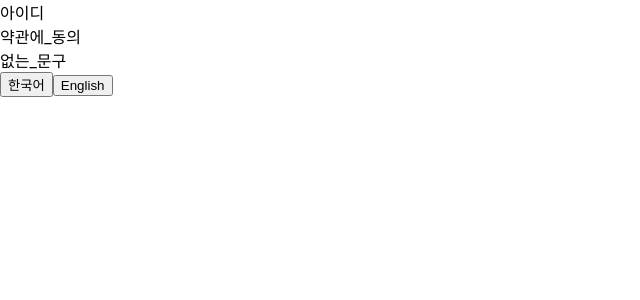
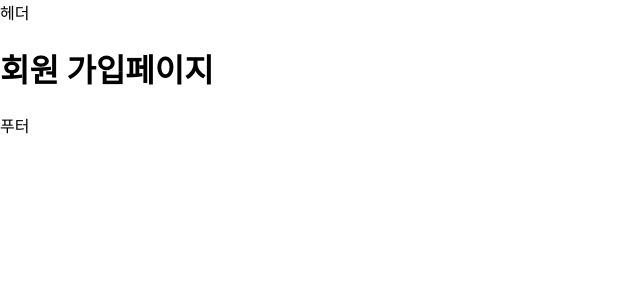
Before and after one commit to lionjeongin/react_project, a React (Create React App) app: page /member/join in a window 1280 px wide. Shown: the top 300 px of the page, without its empty margins (0-640 px from the left). Built offline with nearby package versions, Linux system fonts and the light colour scheme.

Commit message:
레이아웃 구성

```diff
--- a/src/App.js
+++ b/src/App.js
@@ -1,22 +1,32 @@
-import { Helmet } from "react-helmet-async";
-import { useTranslation } from "react-i18next";
+import { Routes, Route } from 'react-router-dom';
+import loadable from '@loadable/component';
+
+const MainLayout = loadable(() => import('./layouts/MainLayout'));
+const NotFound = loadable(() => import('./commons/pages/NotFound'));
+const Main = loadable(() => import('./main/pages/Main')); // 메인페이지
+
+/* 회원 페이지 S */
+const Join = loadable(() => import('./member/pages/Join'));
+const Login = loadable(() => import('./member/pages/Login'));
+
+/* 회원 페이지 E */
 
 const App = () => {
-  const { t, i18n } = useTranslation();
+  return (
+    <Routes>
+      <Route path="/" element={<MainLayout />}>
+        <Route index element={<Main />} /> {/* 메인 페이지 */}
 
-  return (
-    <>
-      <Helmet>
-        <title>사이트 제목 변경 테스트!</title>
-      </Helmet>
-      <div>{t('아이디')}</div> {/* 문구 입력 앞에는 t 적어주기 */}
-      <div>{t('약관에_동의')}</div>
-      <div>{t('없는_문구')}</div>
-      <button type="button" onClick={() => i18n.changeLanguage('ko')}>한국어</button>
-      <button type="button" onClick={() => i18n.changeLanguage('en')}>English</button>
-    </>
+        {/* 회원 페이지 S */}
+        <Route path="member">
+          <Route path="join" element={<Join />} />
+          <Route path="login" element={<Login />} />
+        </Route>
+        {/* 회원 페이지 E */}
+        <Route path="*" element={<NotFound />} /> {/* 없는 페이지 */}
+      </Route>
+    </Routes>
   );
-
 };
 
 export default App;
--- /dev/null
+++ b/src/commons/pages/NotFound.js
@@ -0,0 +1,7 @@
+import React from "react";
+
+const NotFound = () => {
+    return <h1>페이지 없음..</h1>;
+};
+
+export default React.memo(NotFound);
--- a/src/index.js
+++ b/src/index.js
@@ -3,16 +3,19 @@
 import './index.css';
 import App from './App';
 import reportWebVitals from './reportWebVitals';
-import { HelmetProvider } from 'react-helmet-async'
+import { HelmetProvider } from 'react-helmet-async';
+import { BrowserRouter } from 'react-router-dom';
 import './i18n';
 
 const root = ReactDOM.createRoot(document.getElementById('root'));
 root.render(
   <React.StrictMode>
     <HelmetProvider>
-    <App />
+      <BrowserRouter>
+        <App />
+      </BrowserRouter>
     </HelmetProvider>
-  </React.StrictMode>
+  </React.StrictMode>,
 );
 
 // If you want to start measuring performance in your app, pass a function
--- /dev/null
+++ b/src/layouts/MainLayout.js
@@ -0,0 +1,18 @@
+import React from 'react';
+import { Outlet } from 'react-router-dom';
+import Header from '../outlines/Header';
+import Footer from '../outlines/Footer';
+
+const MainLayout = () => {
+  return (
+    <>
+      <Header />
+      <main>
+        <Outlet />
+      </main>
+      <Footer />
+    </>
+  );
+};
+
+export default React.memo(MainLayout);
--- /dev/null
+++ b/src/main/pages/Main.js
@@ -0,0 +1,7 @@
+import React from 'react';
+
+const Main = () => {
+  return <h1>메인페이지</h1>;
+};
+
+export default React.memo(Main);
--- /dev/null
+++ b/src/member/pages/Join.js
@@ -0,0 +1,7 @@
+import React from "react";
+
+const Join = () => {
+    return <h1>회원 가입페이지</h1>;
+};
+
+export default React.memo(Join);
--- /dev/null
+++ b/src/member/pages/Login.js
@@ -0,0 +1,7 @@
+import React from "react";
+
+const Login = () => {
+    return <h1>로그인 페이지</h1>;
+};
+
+export default React.memo(Login);
--- /dev/null
+++ b/src/outlines/Footer.js
@@ -0,0 +1,7 @@
+import React from "react";
+
+const Footer = () => {
+    return <footer>푸터</footer>;
+};
+
+export default React.memo(Footer);
--- /dev/null
+++ b/src/outlines/Header.js
@@ -0,0 +1,8 @@
+import React from "react";
+
+const Header = () => {
+    return <header>헤더</header>;
+
+};
+
+export default React.memo(Header);
```
Also changed, not shown: src/commons/components/ErrorDisplay.js (added, +7 -0 lines), src/commons/pages/Error.js (added, +25 -0 lines), 1 other file (tests, documents, lock files or other folders).
